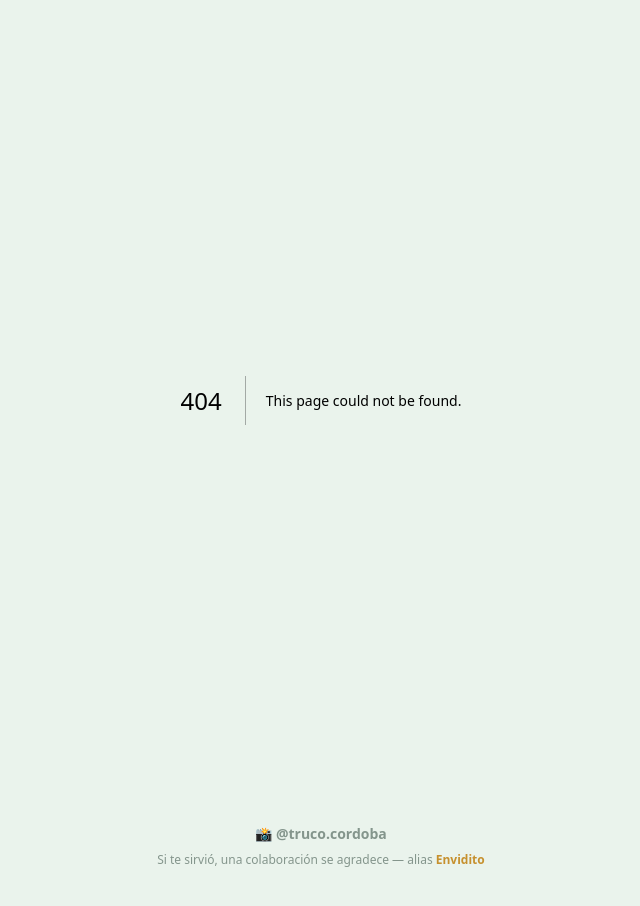
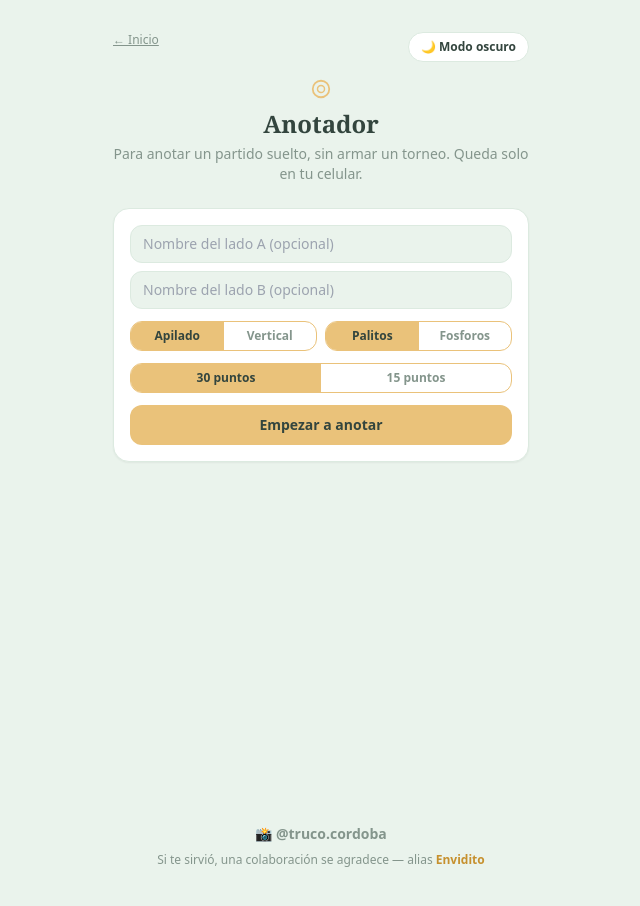
Before and after one commit to camilinvalentini-code/torneo-truco-web, a Next.js app: page /anotador in a window 1280 px wide. Before the commit this address had no page. Shown: the whole page, without its empty margins (319-959 px from the left). Built offline with nearby package versions, Linux system fonts and the light colour scheme.

Commit message:
Add files via upload

```diff
--- /dev/null
+++ b/app/anotador/page.js
@@ -0,0 +1,185 @@
+"use client";
+import React, { useState } from "react";
+import Link from "next/link";
+import { useTheme } from "../../lib/theme";
+import { useSkin } from "../../lib/scoreboardSkin";
+import { fraseCampeonAlAzar } from "../../lib/champFrases";
+import ThemeToggleButton from "../../components/ThemeToggleButton";
+import SuitIcon from "../../components/SuitIcon";
+import Scoreboard from "../../components/Scoreboard";
+
+export default function AnotadorLibre() {
+  const { T } = useTheme();
+  const { layout, marks, setLayout, setMarks } = useSkin();
+  const [nameA, setNameA] = useState("");
+  const [nameB, setNameB] = useState("");
+  const [puntosMax, setPuntosMax] = useState(30);
+  const [empezado, setEmpezado] = useState(false);
+  const [scoreA, setScoreA] = useState(0);
+  const [scoreB, setScoreB] = useState(0);
+  const [frase] = useState(() => fraseCampeonAlAzar());
+
+  function empezar() {
+    setEmpezado(true);
+  }
+
+  function onChange(side, delta) {
+    if (side === "A") setScoreA((s) => Math.max(0, Math.min(puntosMax, s + delta)));
+    else setScoreB((s) => Math.max(0, Math.min(puntosMax, s + delta)));
+  }
+
+  function jugarDeNuevo() {
+    setScoreA(0);
+    setScoreB(0);
+  }
+
+  function otroPartido() {
+    setEmpezado(false);
+    setScoreA(0);
+    setScoreB(0);
+    setNameA("");
+    setNameB("");
+  }
+
+  const ganador = scoreA >= puntosMax ? nameA || "Equipo A" : scoreB >= puntosMax ? nameB || "Equipo B" : null;
+
+  return (
+    <div className="min-h-screen transition-colors duration-500" style={{ background: T.bg }}>
+      <div className="max-w-md mx-auto px-4 py-8">
+        <div className="flex justify-between mb-4">
+          <Link href="/" className="text-xs underline" style={{ color: T.inkDim }}>
+            ← Inicio
+          </Link>
+          <ThemeToggleButton />
+        </div>
+
+        <div className="flex justify-center mb-2">
+          <SuitIcon suit="oro" size={22} />
+        </div>
+        <h1 className="text-2xl font-black text-center mb-1" style={{ color: T.ink, fontFamily: "Georgia, serif" }}>
+          Anotador
+        </h1>
+        <p className="text-center text-sm mb-6" style={{ color: T.inkDim }}>
+          Para anotar un partido suelto, sin armar un torneo. Queda solo en tu celular.
+        </p>
+
+        {!empezado ? (
+          <div className="rounded-2xl p-4 border shadow-sm" style={{ background: T.panel, borderColor: T.line }}>
+            <div className="flex flex-col gap-2">
+              <input
+                value={nameA}
+                onChange={(e) => setNameA(e.target.value)}
+                placeholder="Nombre del lado A (opcional)"
+                className="px-3 py-2 rounded-xl text-sm"
+                style={{ background: T.bg, color: T.ink, border: `1px solid ${T.line}` }}
+              />
+              <input
+                value={nameB}
+                onChange={(e) => setNameB(e.target.value)}
+                placeholder="Nombre del lado B (opcional)"
+                className="px-3 py-2 rounded-xl text-sm"
+                style={{ background: T.bg, color: T.ink, border: `1px solid ${T.line}` }}
+              />
+
+              <div className="flex gap-2 mt-1">
+                <div className="flex rounded-xl overflow-hidden border flex-1" style={{ borderColor: T.gold }}>
+                  {["apilado", "vertical"].map((l) => (
+                    <button
+                      key={l}
+                      onClick={() => setLayout(l)}
+                      className="flex-1 py-1.5 text-xs font-bold capitalize"
+                      style={{ background: layout === l ? T.gold : "transparent", color: layout === l ? T.ink : T.inkDim }}
+                    >
+                      {l}
+                    </button>
+                  ))}
+                </div>
+                <div className="flex rounded-xl overflow-hidden border flex-1" style={{ borderColor: T.gold }}>
+                  {["palito", "fosforo"].map((m) => (
+                    <button
+                      key={m}
+                      onClick={() => setMarks(m)}
+                      className="flex-1 py-1.5 text-xs font-bold capitalize"
+                      style={{ background: marks === m ? T.gold : "transparent", color: marks === m ? T.ink : T.inkDim }}
+                    >
+                      {m === "palito" ? "Palitos" : "Fosforos"}
+                    </button>
+                  ))}
+                </div>
+              </div>
+
+              <div className="flex rounded-xl overflow-hidden border mt-1" style={{ borderColor: T.gold }}>
+                {[30, 15].map((p) => (
+                  <button
+                    key={p}
+                    onClick={() => setPuntosMax(p)}
+                    className="flex-1 py-1.5 text-xs font-bold"
+                    style={{ background: puntosMax === p ? T.gold : "transparent", color: puntosMax === p ? T.ink : T.inkDim }}
+                  >
+                    {p} puntos
+                  </button>
+                ))}
+              </div>
+
+              <button
+                onClick={empezar}
+                className="py-2.5 rounded-xl font-bold text-sm mt-1 transition-all duration-200 hover:scale-105 active:scale-95"
+                style={{ background: T.gold, color: T.ink }}
+              >
+                Empezar a anotar
+              </button>
+            </div>
+          </div>
+        ) : (
+          <>
+            <Scoreboard
+              nameA={nameA || "Equipo A"}
+              nameB={nameB || "Equipo B"}
+              scoreA={scoreA}
+              scoreB={scoreB}
+              layout={layout}
+              marks={marks}
+              maxScore={puntosMax}
+              onChange={onChange}
+              disabled={!!ganador}
+            />
+
+            {ganador && (
+              <div
+                className="rounded-3xl p-5 mt-5 text-center border-2 shadow-md"
+                style={{ background: "#FBF3E3", borderColor: "#EAC27A" }}
+              >
+                <div className="text-xs font-bold uppercase tracking-widest" style={{ color: "#B85C55" }}>
+                  Gano
+                </div>
+                <div className="text-2xl font-black mt-1" style={{ color: "#33453E" }}>
+                  {ganador}
+                </div>
+                <div className="text-xs mt-1 italic" style={{ color: "#B85C55" }}>
+                  {frase}
+                </div>
+              </div>
+            )}
+
+            <div className="flex gap-2 mt-4">
+              <button
+                onClick={jugarDeNuevo}
+                className="flex-1 py-2.5 rounded-xl font-bold text-sm"
+                style={{ background: T.panelLight, color: T.ink, border: `1px solid ${T.line}` }}
+              >
+                Reiniciar el marcador
+              </button>
+              <button
+                onClick={otroPartido}
+                className="flex-1 py-2.5 rounded-xl font-bold text-sm"
+                style={{ background: T.panelLight, color: T.inkDim, border: `1px solid ${T.line}` }}
+              >
+                Otro partido
+              </button>
+            </div>
+          </>
+        )}
+      </div>
+    </div>
+  );
+}
--- a/app/crear/page.js
+++ b/app/crear/page.js
@@ -25,6 +25,7 @@ export default function CrearTorneo() {
   const [fecha, setFecha] = useState(hoy());
   const [categoria, setCategoria] = useState("2v2");
   const [repechaje, setRepechaje] = useState(false);
+  const [puntosMax, setPuntosMax] = useState(30);
   const [loading, setLoading] = useState(false);
   const [error, setError] = useState("");
 
@@ -88,6 +89,7 @@ export default function CrearTorneo() {
         fecha,
         categoria,
         repechaje,
+        puntos_max: puntosMax,
         organizador_id: session.user.id,
       })
       .select()
@@ -229,7 +231,7 @@ export default function CrearTorneo() {
               style={{ background: T.bg, color: T.ink, border: `1px solid ${T.line}` }}
             />
             <div className="flex rounded-xl overflow-hidden border mt-1" style={{ borderColor: T.gold }}>
-              {["2v2", "3v3"].map((c) => (
+              {["1v1", "2v2", "3v3"].map((c) => (
                 <button
                   key={c}
                   onClick={() => setCategoria(c)}
@@ -244,6 +246,24 @@ export default function CrearTorneo() {
               <input type="checkbox" checked={repechaje} onChange={(e) => setRepechaje(e.target.checked)} />
               Con repechaje
             </label>
+
+            <div className="mt-2">
+              <span className="text-xs" style={{ color: T.inkDim }}>
+                Tanteador a:
+              </span>
+              <div className="flex rounded-xl overflow-hidden border mt-1" style={{ borderColor: T.gold }}>
+                {[30, 15].map((p) => (
+                  <button
+                    key={p}
+                    onClick={() => setPuntosMax(p)}
+                    className="flex-1 py-2 text-sm font-bold"
+                    style={{ background: puntosMax === p ? T.gold : "transparent", color: puntosMax === p ? T.ink : T.inkDim }}
+                  >
+                    {p} puntos
+                  </button>
+                ))}
+              </div>
+            </div>
           </div>
         </div>
 
@@ -288,7 +308,7 @@ export default function CrearTorneo() {
               />
             </div>
             <div className="flex rounded-xl overflow-hidden border" style={{ borderColor: T.redDim }}>
-              {["2v2", "3v3"].map((c) => (
+              {["1v1", "2v2", "3v3"].map((c) => (
                 <button
                   key={c}
                   onClick={() => setTestCategoria(c)}
--- a/app/page.js
+++ b/app/page.js
@@ -61,10 +61,18 @@ export default function Home() {
         </Link>
         <Link
           href="/historial"
+          className="block text-center py-3 rounded-2xl font-bold text-sm mb-3 transition-all duration-200 hover:scale-105 active:scale-95"
+          style={{ background: T.panel, color: T.ink, border: `1px solid ${T.line}` }}
+        >
+          🏆 Ver historial de campeones
+        </Link>
+
+        <Link
+          href="/anotador"
           className="block text-center py-3 rounded-2xl font-bold text-sm transition-all duration-200 hover:scale-105 active:scale-95"
           style={{ background: T.panel, color: T.ink, border: `1px solid ${T.line}` }}
         >
-          🏆 Ver historial de campeones
+          Anotador
         </Link>
       </div>
     </div>
--- a/app/partido/[token]/page.js
+++ b/app/partido/[token]/page.js
@@ -15,6 +15,7 @@ export default function PartidoPage({ params }) {
   const { layout, marks, setLayout, setMarks } = useSkin();
   const [match, setMatch] = useState(null);
   const [teams, setTeams] = useState({});
+  const [puntosMax, setPuntosMax] = useState(30);
   const [loading, setLoading] = useState(true);
   const [notFound, setNotFound] = useState(false);
   const [busy, setBusy] = useState(false);
@@ -27,6 +28,8 @@ export default function PartidoPage({ params }) {
       return;
     }
     setMatch(m);
+    const { data: t } = await supabase.from("tournaments").select("puntos_max").eq("id", m.tournament_id).single();
+    setPuntosMax(t?.puntos_max || 30);
     const ids = [m.team1_id, m.team2_id].filter(Boolean);
     if (ids.length) {
       const { data: ts } = await supabase.from("teams").select("*").in("id", ids);
@@ -57,10 +60,10 @@ export default function PartidoPage({ params }) {
   async function onChange(side, delta) {
     if (!match || busy || match.winner_id) return;
     const field = side === "A" ? "score_a" : "score_b";
-    const proyectado = Math.max(0, Math.min(30, match[field] + delta));
-    if (delta > 0 && proyectado >= 30) {
+    const proyectado = Math.max(0, Math.min(puntosMax, match[field] + delta));
+    if (delta > 0 && proyectado >= puntosMax) {
       const nombreGanador = side === "A" ? nameA : nameB;
-      const ok = window.confirm(`¿Confirmás que "${nombreGanador}" ganó 30 puntos? Esto cierra el partido y avanza de fase.`);
+      const ok = window.confirm(`¿Confirmás que "${nombreGanador}" ganó ${puntosMax} puntos? Esto cierra el partido y avanza de fase.`);
       if (!ok) return;
     }
     setBusy(true);
@@ -186,6 +189,7 @@ export default function PartidoPage({ params }) {
           disabled={busy || !!match.winner_id}
           layout={layout}
           marks={marks}
+          maxScore={puntosMax}
         />
 
         <Link
--- a/app/torneo/[id]/admin/page.js
+++ b/app/torneo/[id]/admin/page.js
@@ -206,7 +206,7 @@ export default function AdminPage({ params }) {
   function sorteoSinJugar() {
     if (!tournament?.started) return false;
     const ronda0 = matches.filter((m) => m.bracket === "main" && m.round_index === 0);
-    return ronda0.every((m) => !m.winner_id || m.bye);
+    return ronda0.every((m) => m.bye || (!m.winner_id && m.score_a === 0 && m.score_b === 0));
   }
 
   async function resortear() {
@@ -289,7 +289,7 @@ export default function AdminPage({ params }) {
 
   function repechajeSinJugar() {
     if (!repMatches.length) return true;
-    return repMatches.every((m) => !m.winner_id);
+    return repMatches.every((m) => !m.winner_id && m.score_a === 0 && m.score_b === 0);
   }
 
   async function quitarDeRepechaje(teamIdAQuitar) {
@@ -487,11 +487,13 @@ export default function AdminPage({ params }) {
                         addTeam();
                       }
                     }}
-                    placeholder="Nombre del equipo"
+                    placeholder={tournament.categoria === "1v1" ? "Nombre del jugador" : "Nombre del equipo"}
                     className="px-3 py-2 rounded-xl text-sm"
                     style={{ background: T.bg, color: T.ink, border: `1px solid ${T.line}` }}
                   />
 
+                  {tournament.categoria !== "1v1" && (
+                    <>
                       {jugadoresChips.length > 0 && (
                         <div className="flex flex-wrap gap-1.5">
                           {jugadoresChips.map((j) => (
@@ -535,6 +537,8 @@ export default function AdminPage({ params }) {
                           </div>
                         )}
                       </div>
+                    </>
+                  )}
 
                   <button
                     onClick={addTeam}
--- a/components/Scoreboard.jsx
+++ b/components/Scoreboard.jsx
@@ -54,7 +54,7 @@ function SectionApilado({ label, count, marks, T }) {
   );
 }
 
-function LayoutApilado({ nameA, nameB, scoreA, scoreB, marks, T, onChange, disabled }) {
+function LayoutApilado({ nameA, nameB, scoreA, scoreB, marks, T, onChange, disabled, maxScore }) {
   const Team = ({ label, score, onPlus, onMinus }) => (
     <div
       onClick={() => !disabled && onPlus()}
@@ -70,17 +70,25 @@ function LayoutApilado({ nameA, nameB, scoreA, scoreB, marks, T, onChange, disab
       <div className="font-extrabold text-lg mb-2 text-center" style={{ color: T.ink }}>
         {label}
       </div>
-      <div className="flex items-start">
-        <SectionApilado label="Malas" count={Math.min(15, score)} marks={marks} T={T} />
-        <div className="w-px self-stretch mx-2" style={{ background: T.line }} />
-        <SectionApilado label="Buenas" count={Math.max(0, score - 15)} marks={marks} T={T} />
-      </div>
+      {maxScore === 30 ? (
+        <div className="flex items-start">
+          <SectionApilado label="Malas" count={Math.min(15, score)} marks={marks} T={T} />
+          <div className="w-px self-stretch mx-2" style={{ background: T.line }} />
+          <SectionApilado label="Buenas" count={Math.max(0, score - 15)} marks={marks} T={T} />
+        </div>
+      ) : (
+        <div className="flex justify-center gap-2">
+          {[0, 1, 2].map((g) => (
+            <Group key={g} value={Math.max(0, Math.min(5, score - g * 5))} marks={marks} T={T} />
+          ))}
+        </div>
+      )}
       <div className="flex justify-center items-baseline gap-1 mt-2">
         <span className="text-3xl font-black" style={{ color: T.goldBright, fontFamily: "Georgia, serif" }}>
           {score}
         </span>
         <span className="text-xs" style={{ color: T.inkDim }}>
-          / 30
+          / {maxScore}
         </span>
       </div>
       <div className="text-center text-[11px] mt-1" style={{ color: T.inkDim }}>
@@ -110,8 +118,9 @@ function LayoutApilado({ nameA, nameB, scoreA, scoreB, marks, T, onChange, disab
   );
 }
 
-/* ---- vertical: equipo A | equipo B lado a lado, sin separar malas/buenas ---- */
-function LayoutVertical({ nameA, nameB, scoreA, scoreB, marks, T, onChange, disabled }) {
+/* ---- vertical: equipo A | equipo B lado a lado, con línea a los 15 ---- */
+function LayoutVertical({ nameA, nameB, scoreA, scoreB, marks, T, onChange, disabled, maxScore }) {
+  const numGroups = maxScore / 5;
   const Col = ({ label, score, onPlus, onMinus }) => (
     <div
       onClick={() => !disabled && onPlus()}
@@ -122,8 +131,13 @@ function LayoutVertical({ nameA, nameB, scoreA, scoreB, marks, T, onChange, disa
         {label}
       </div>
       <div className="flex flex-col gap-2 items-center">
-        {[0, 1, 2, 3, 4, 5].map((g) => (
-          <Group key={g} value={Math.max(0, Math.min(5, score - g * 5))} marks={marks} T={T} />
+        {Array.from({ length: numGroups }, (_, g) => (
+          <React.Fragment key={g}>
+            {maxScore === 30 && g === 3 && (
+              <div className="w-8 border-t my-0.5" style={{ borderColor: T.gold, opacity: 0.5 }} />
+            )}
+            <Group value={Math.max(0, Math.min(5, score - g * 5))} marks={marks} T={T} />
+          </React.Fragment>
         ))}
       </div>
       <div className="flex justify-center items-baseline gap-1 mt-3">
@@ -131,7 +145,7 @@ function LayoutVertical({ nameA, nameB, scoreA, scoreB, marks, T, onChange, disa
           {score}
         </span>
         <span className="text-xs" style={{ color: T.inkDim }}>
-          /30
+          /{maxScore}
         </span>
       </div>
       <div className="text-[10px] mt-1" style={{ color: T.inkDim }}>
@@ -164,7 +178,7 @@ function LayoutVertical({ nameA, nameB, scoreA, scoreB, marks, T, onChange, disa
   );
 }
 
-export default function Scoreboard({ nameA, nameB, scoreA, scoreB, onChange, disabled, layout = "apilado", marks = "palito" }) {
+export default function Scoreboard({ nameA, nameB, scoreA, scoreB, onChange, disabled, layout = "apilado", marks = "palito", maxScore = 30 }) {
   const { T } = useTheme();
   const Layout = layout === "vertical" ? LayoutVertical : LayoutApilado;
   return (
@@ -177,6 +191,7 @@ export default function Scoreboard({ nameA, nameB, scoreA, scoreB, onChange, dis
       T={T}
       onChange={onChange}
       disabled={disabled}
+      maxScore={maxScore}
     />
   );
 }
--- a/lib/champFrases.js
+++ b/lib/champFrases.js
@@ -1,7 +1,7 @@
 export const FRASES_CAMPEON = [
   "No quiero ser cagón, quiero quiero.",
   "No quiero echar moco, FALTA ENVIDO",
-  "¿Y si quiero cuántos puntos son?",
+  "¿Y si quiero, cuántos puntos son?",
   "Quiero los dos",
   "Tampoco quiero",
   "Puntos máximos",
```
Also changed, not shown: 1 other file (tests, documents, lock files or other folders). Lines whose indentation alone changed are shown as unchanged.
